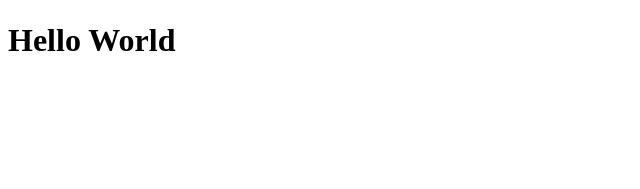
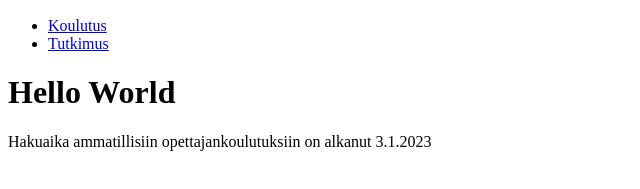
Before and after one commit to ottojj/ottojaskari123, a plain HTML site: page exercise1.html in a window 1280 px wide. Shown: the part 311-500 px from the top of the page, without its empty margins (0-640 px from the left). Drawn offline with Linux system fonts and the light colour scheme.

Commit message:
Update exercise1.html

```diff
--- a/exercise1.html
+++ b/exercise1.html
@@ -9,10 +9,11 @@
 <body>
     <img src="https://www.hamk.fi/wp-content/uploads/2018/04/HAMK.svg">
     <ul>
-
-
+        <li><a href="https://www.hamk.fi/hae-hamkiin/">Koulutus </a></li>
+        <li><a href="https://www.hamk.fi/tutkimus/">Tutkimus </a></li>
     </ul>
     <h1>Hello World</h1>
+    <p1>Hakuaika ammatillisiin opettajankoulutuksiin on alkanut 3.1.2023</p1>
 
 </body>
 </html>
```
